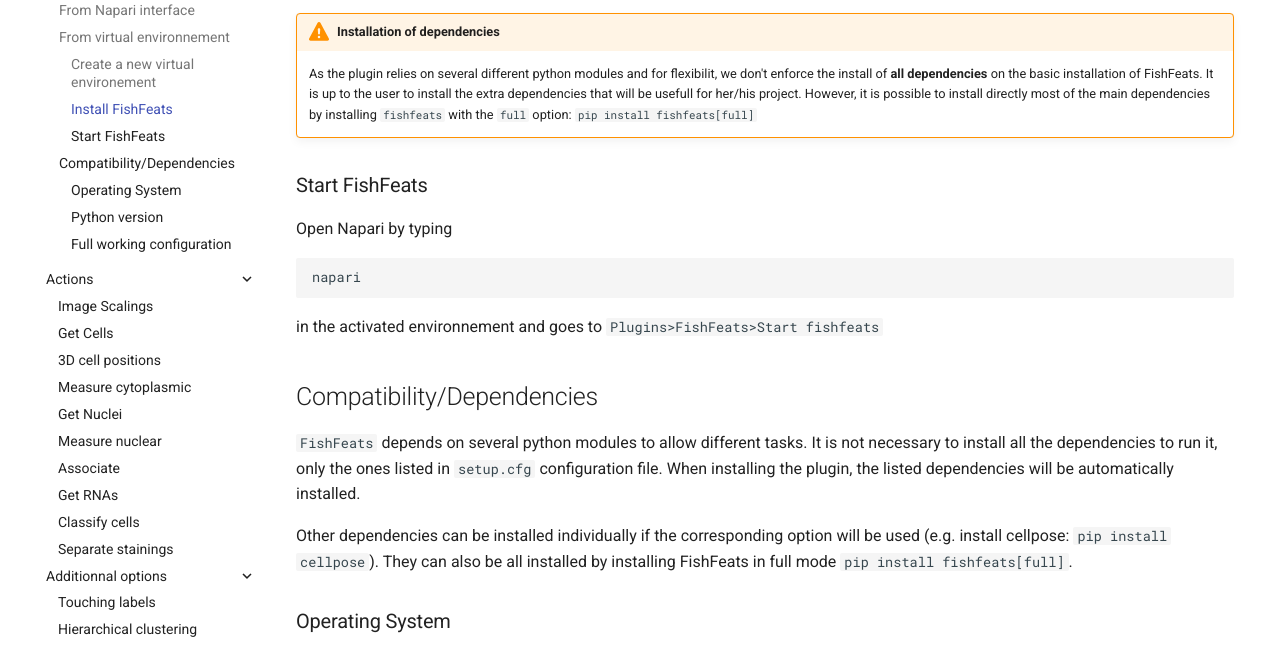
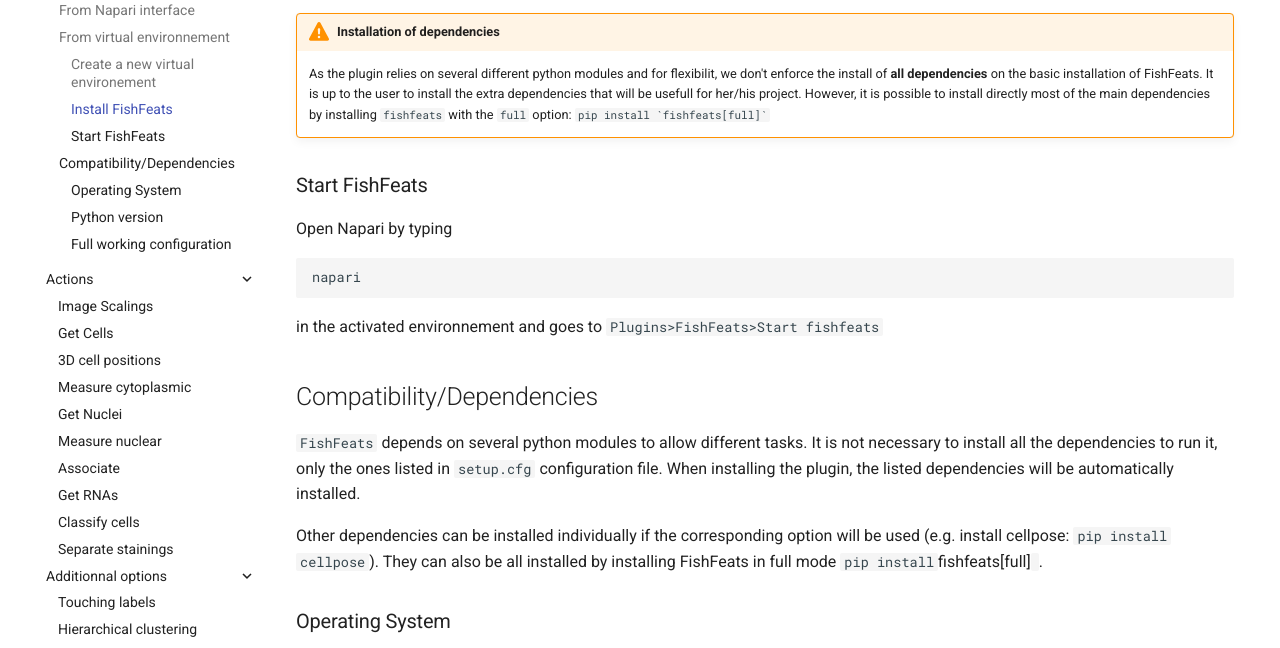
Before and after one commit to gletort/FishFeats, an MkDocs documentation site: the page built from docs/Installation.md, in a window 1280 px wide and 900 px high, scrolled down 913 px. Shown: the part 152-800 px from the top of the window. Built offline with MkDocs 1.6.1 and Material for MkDocs 9.7.7, drawn with Linux system fonts in a browser that asks for light colours; comment, search, counter and statistics services are not loaded.

````diff
--- a/docs/Installation.md
+++ b/docs/Installation.md
@@ -34,7 +34,7 @@ to install FishFeats.
 !!! warning "Installation of dependencies"
 	As the plugin relies on several different python modules and for flexibilit, we don't enforce the install of **all dependencies** on the basic installation of FishFeats.
 	It is up to the user to install the extra dependencies that will be usefull for her/his project.
-	However, it is possible to install directly most of the main dependencies by installing `fishfeats` with the `full` option: ```pip install fishfeats[full]```
+	However, it is possible to install directly most of the main dependencies by installing `fishfeats` with the `full` option: ```pip install `fishfeats[full]` ```
 
 ### Start FishFeats
 
@@ -49,7 +49,7 @@ in the activated environnement and goes to `Plugins>FishFeats>Start fishfeats`
 `FishFeats` depends on several python modules to allow different tasks. It is not necessary to install all the dependencies to run it, only the ones listed in `setup.cfg` configuration file. When installing the plugin, the listed dependencies will be automatically installed.
 
 Other dependencies can be installed individually if the corresponding option will be used (e.g. install cellpose: `pip install cellpose`).
-They can also be all installed by installing FishFeats in full mode `pip install fishfeats[full]`.
+They can also be all installed by installing FishFeats in full mode `pip install `fishfeats[full]` `.
 
 ### Operating System
 The plugin has been developped on a Linux environment and is used on Windows and MacOS distributions. It should thus be compatible with all these OS provided to have the adequate python environments.
````
Also changed, not shown: README.md (+1 -1 lines).
